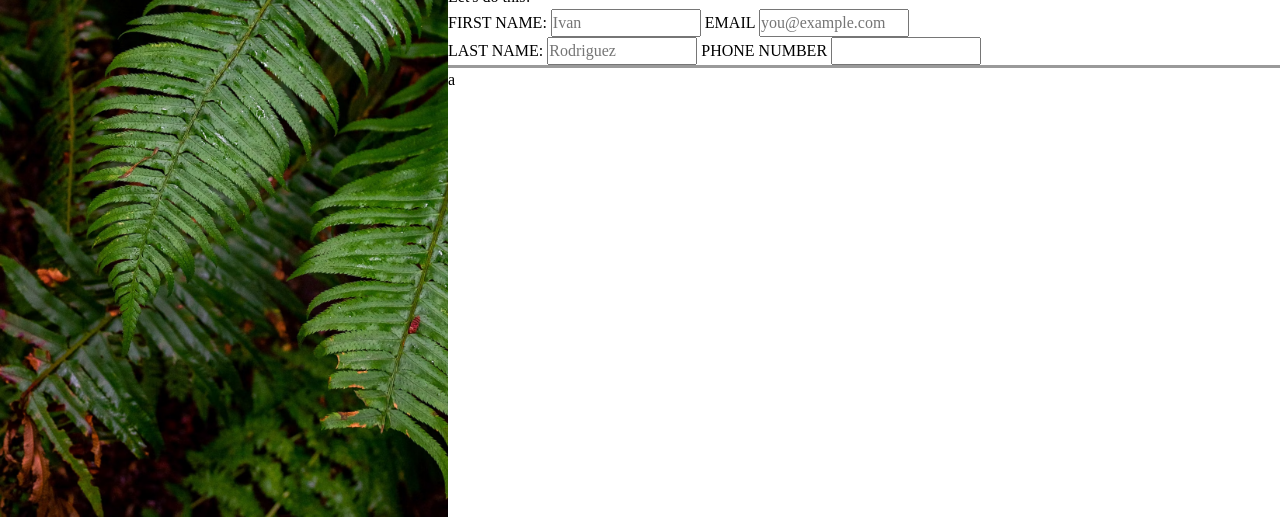
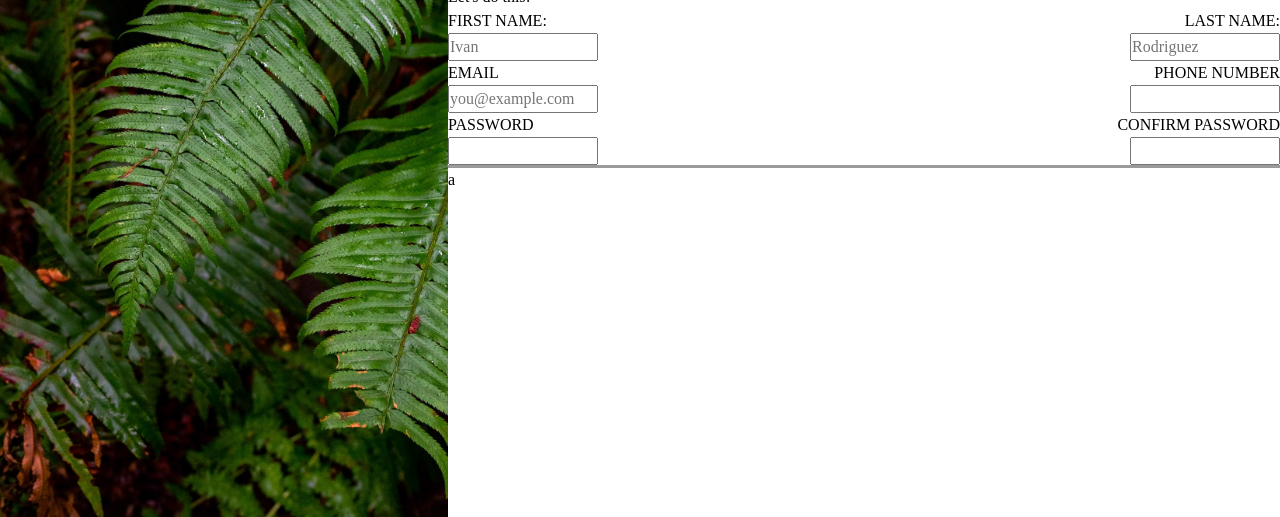
Before and after one commit to ivanovichi123/Sign-up-form, a plain HTML site: page index.html in a window 1280 px wide. Shown: the part 283-800 px from the top of the page. Drawn offline with Linux system fonts and the light colour scheme.

Commit message:
The labels are now align in the left and right

```diff
--- a/index.html
+++ b/index.html
@@ -28,16 +28,38 @@
         <div id="part2">
             <p>Let's do this!</p>
             <div class="left">
-                <label for="first_name">FIRST NAME:</label>
+                <p><label for="first_name"><span>FIRST NAME:</span></label>
+                    <br/>
                     <input type="text" id="first_name" placeholder="Ivan"text name="firstName">
+                </p>
+                <p>
                     <label for="user_email">EMAIL</label>
+                    <br/>
                     <input type="email" id="user_email" placeholder="you@example.com" name="email">
+                </p>
+                <p>
+                    <label for="user_password">PASSWORD</label>
+                    <br/>
+                    <input type="password" id="user_password" name="password">
+                </p>
+
             </div>
             <div class="right">
+                <p>
                     <label for="last_name">LAST NAME:</label>
+                    <br/>
                     <input type="text" id="last_name" placeholder="Rodriguez" name="lastName">
+                </p>
+                <p>
                     <label for="phone_number">PHONE NUMBER</label>
-                <input type="number" name="phoneNumber" id="phone_number">
+                    <br/>
+                    <input type="tel" name="phoneNumber" id="phone_number">
+                </p>
+                <p>
+                    <label for="confirm_password">CONFIRM PASSWORD</label>
+                    <br/>
+                    <input type="password" id="confirm_password" name="confirmPassword">
+                </p>
             </div>
         </div>
         <div id="part3">
--- a/style.css
+++ b/style.css
@@ -86,7 +86,7 @@ button {
   background-size: cover;
   width: 35%;
   height: 100vh;
-
+  float: left;
 }
 
 .textContainer {
@@ -132,6 +132,7 @@ button {
 
 #part2 {
   border-bottom: outset;
+  /* display: flex; */
 }
 
 
@@ -139,6 +140,12 @@ button {
   padding-top: 15px;
 }
 
-.image {
-  float: left;
+
+
+.left {
+  float:left;
 }
+
+.right {
+  text-align: right;
+}
```
Lines whose indentation alone changed are shown as unchanged.
